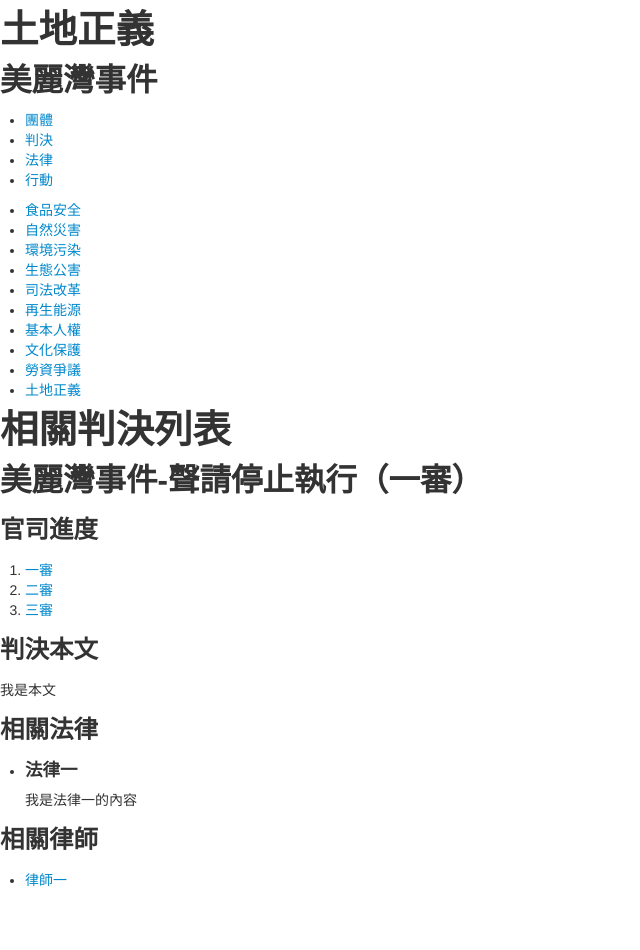
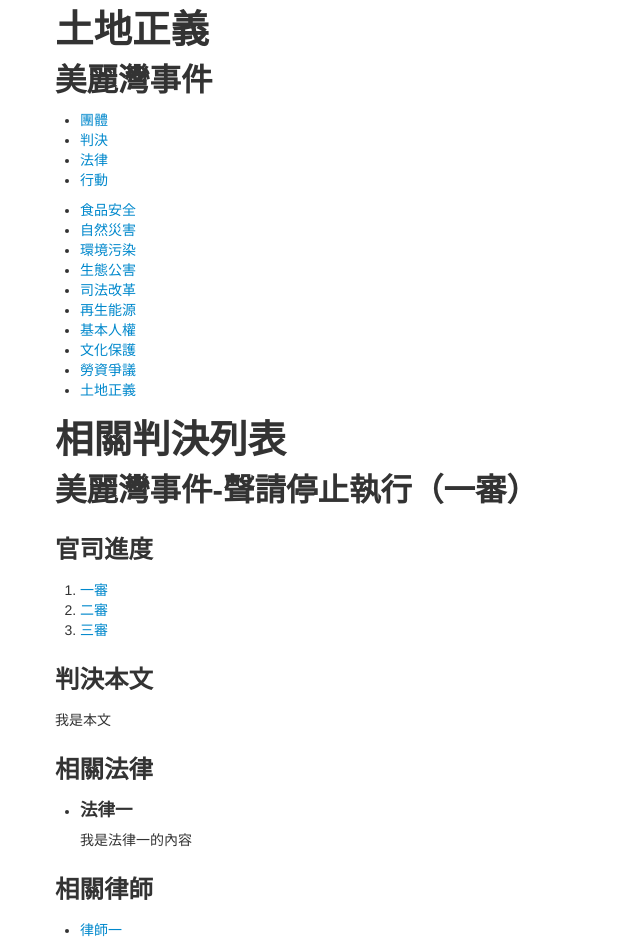
Before and after one commit to badboy99tw/eCourt, a Jekyll site: the page index.html, which Jekyll copies as it is, in a window 1280 px wide. Shown: the whole page, without its empty margins (0-640 px from the left). Built offline with Jekyll 4.4.1, drawn with Linux system fonts in a browser that asks for light colours; Markdown is read by kramdown in place of the engine named in the settings; before the commit the page ends 900 px from its top, so only the background shows below that.

Commit message:
fix indent error, add class "container" for matching bootstrap grid system

```diff
--- a/index.html
+++ b/index.html
@@ -9,7 +9,7 @@
 </head>
 
 <body>
-
+  <div class="container">
     <div>
       <h1>土地正義</h1>
       <h2>美麗灣事件</h2>
@@ -23,8 +23,9 @@
         <li><a href="">行動</a></li>
       </ul>
     </div>
+  </div>
 
-    <div>
+  <div class="container">
     <ul>
       <li><a href="">食品安全</a></li>
       <li><a href="">自然災害</a></li>
@@ -39,11 +40,10 @@
     </ul>
   </div>
 
-    <div>
+  <div class="container">
     <h1>相關判決列表</h1>
-      <div>
     <h2>美麗灣事件-聲請停止執行（一審）</h2>
-        <div>
+    <div class="container">
       <h3>官司進度</h3>
       <ol>
         <li><a>一審</a></li>
@@ -51,13 +51,14 @@
         <li><a>三審</a></li>
       </ol>
     </div>
-        <div>
+    <div class="container">
       <h3>判決本文</h3>
       <div>
         <p>我是本文</p>
-          <div>
       </div>
-        <div>
+    </div>
+
+    <div class="container">
       <h3>相關法律</h3>
       <ul>
         <li>
@@ -65,6 +66,8 @@
           <p>我是法律一的內容</p>
         </li>
       </ul>
+    </div>
+    <div class="container">
       <h3>相關律師</h3>
       <ul>
         <li>
```
Lines whose indentation alone changed are shown as unchanged.
